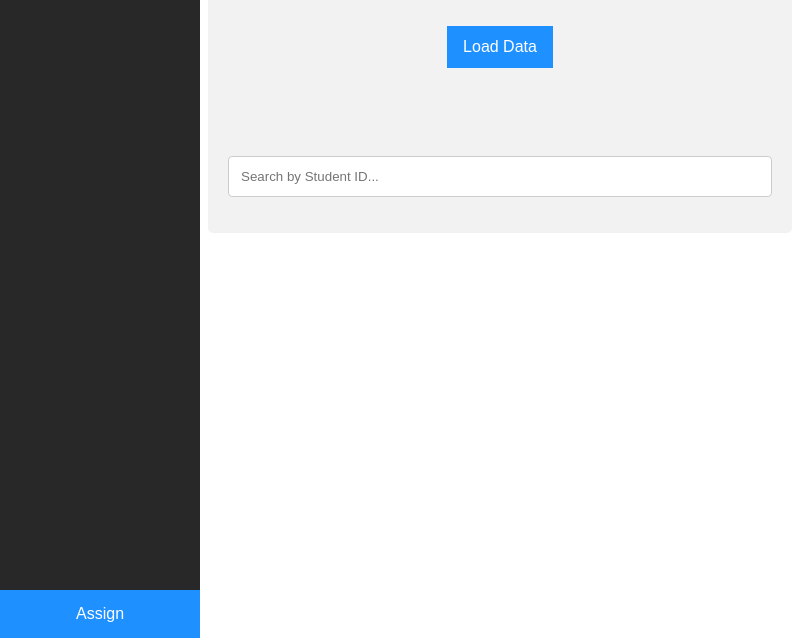
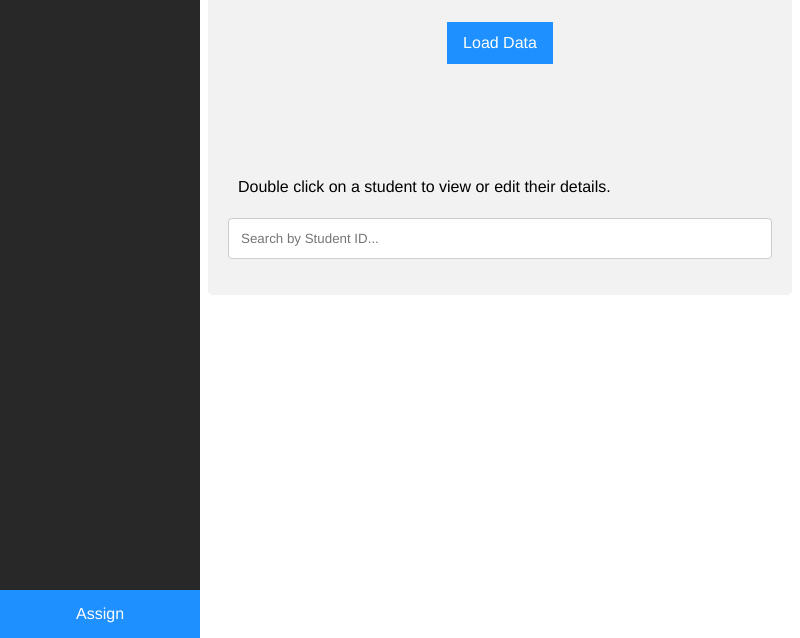
Before and after one commit to Donegaan/Sweng-Group-12, an Electron app: page pages/studentlist.html in a window 800 px wide. Shown: the part 162-800 px from the top of the page. Drawn offline with nearby package versions, Linux system fonts and the light colour scheme; no server answers.

Commit message:
font changed

```diff
--- a/Placements.csv
+++ b/Placements.csv
@@ -1,5 +1,5 @@
 id,Number of Placements,Location,County,Name
-90,3,D12,Dublin,Funtimes
+90,2,D12,Dublin,Funtimes
 123,0,D1,Dublin,Home from Home
 199,0,NAAS,Kildare,Toddle In
 649,0,D16,Dublin,Tots & Swots
--- /dev/null
+++ b/css/font.css
@@ -0,0 +1,56 @@
+/* cyrillic-ext */
+@font-face {
+  font-family: 'Open Sans';
+  font-style: normal;
+  font-weight: 400;
+  src: local('Open Sans Regular'), local('OpenSans-Regular'), url(https://fonts.gstatic.com/s/opensans/v15/mem8YaGs126MiZpBA-UFWJ0bbck.woff2) format('woff2');
+  unicode-range: U+0460-052F, U+1C80-1C88, U+20B4, U+2DE0-2DFF, U+A640-A69F, U+FE2E-FE2F;
+}
+/* cyrillic */
+@font-face {
+  font-family: 'Open Sans';
+  font-style: normal;
+  font-weight: 400;
+  src: local('Open Sans Regular'), local('OpenSans-Regular'), url(https://fonts.gstatic.com/s/opensans/v15/mem8YaGs126MiZpBA-UFUZ0bbck.woff2) format('woff2');
+  unicode-range: U+0400-045F, U+0490-0491, U+04B0-04B1, U+2116;
+}
+/* greek-ext */
+@font-face {
+  font-family: 'Open Sans';
+  font-style: normal;
+  font-weight: 400;
+  src: local('Open Sans Regular'), local('OpenSans-Regular'), url(https://fonts.gstatic.com/s/opensans/v15/mem8YaGs126MiZpBA-UFWZ0bbck.woff2) format('woff2');
+  unicode-range: U+1F00-1FFF;
+}
+/* greek */
+@font-face {
+  font-family: 'Open Sans';
+  font-style: normal;
+  font-weight: 400;
+  src: local('Open Sans Regular'), local('OpenSans-Regular'), url(https://fonts.gstatic.com/s/opensans/v15/mem8YaGs126MiZpBA-UFVp0bbck.woff2) format('woff2');
+  unicode-range: U+0370-03FF;
+}
+/* vietnamese */
+@font-face {
+  font-family: 'Open Sans';
+  font-style: normal;
+  font-weight: 400;
+  src: local('Open Sans Regular'), local('OpenSans-Regular'), url(https://fonts.gstatic.com/s/opensans/v15/mem8YaGs126MiZpBA-UFWp0bbck.woff2) format('woff2');
+  unicode-range: U+0102-0103, U+0110-0111, U+1EA0-1EF9, U+20AB;
+}
+/* latin-ext */
+@font-face {
+  font-family: 'Open Sans';
+  font-style: normal;
+  font-weight: 400;
+  src: local('Open Sans Regular'), local('OpenSans-Regular'), url(https://fonts.gstatic.com/s/opensans/v15/mem8YaGs126MiZpBA-UFW50bbck.woff2) format('woff2');
+  unicode-range: U+0100-024F, U+0259, U+1E00-1EFF, U+2020, U+20A0-20AB, U+20AD-20CF, U+2113, U+2C60-2C7F, U+A720-A7FF;
+}
+/* latin */
+@font-face {
+  font-family: 'Open Sans';
+  font-style: normal;
+  font-weight: 400;
+  src: local('Open Sans Regular'), local('OpenSans-Regular'), url(https://fonts.gstatic.com/s/opensans/v15/mem8YaGs126MiZpBA-UFVZ0b.woff2) format('woff2');
+  unicode-range: U+0000-00FF, U+0131, U+0152-0153, U+02BB-02BC, U+02C6, U+02DA, U+02DC, U+2000-206F, U+2074, U+20AC, U+2122, U+2191, U+2193, U+2212, U+2215, U+FEFF, U+FFFD;
+}
--- a/css/style.css
+++ b/css/style.css
@@ -1,5 +1,5 @@
-body {
-   font-family: 'Open Sans', sans-serif;
+* {
+	font-family: "Helvetica Neue", Helvetica, Arial, sans-serif;
 }
 
 .sidenav {
--- a/pages/studentlist.html
+++ b/pages/studentlist.html
@@ -18,7 +18,6 @@
   <link rel="stylesheet" type="text/css" href="https://fonts.googleapis.com/css?family=Open+Sans" />
   <title>Student List</title>
   <meta name="viewport" content="width=device-width, initial-scale=1">
-  <link rel="stylesheet" href="//fonts.googleapis.com/css?family=Open+Sans" />
   <script src ="../main.js"></script>
   <script>
     window.jQuery = window.$ = require('jquery');
@@ -47,6 +46,7 @@
           <button type="button" name="load_data" id="load_data" class="btn btn-info">Load Data</button>
         </div>
         <br />
+        <p>Double click on a student to view or edit their details.</p>
         <input class="input" type="text" id="myInput" onkeyup="searchTable()" placeholder="Search by Student ID..." title="Type in an ID">
         <div class="rowStudents" id="parsed_csv_list">
           <div class="row" id="parsed_csv_list">
```
Also changed, not shown: pages/EditPlacementDetails.html (+0 -1 lines), pages/EditStudentDetails.html (+0 -1 lines), pages/ViewPlacementDetails.html (+0 -1 lines), pages/ViewStudentDetails.html (+0 -1 lines), pages/workplacelist.html (+2 -2 lines).
